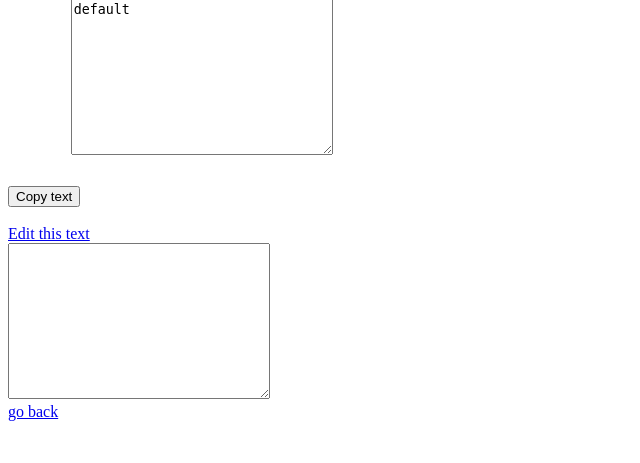
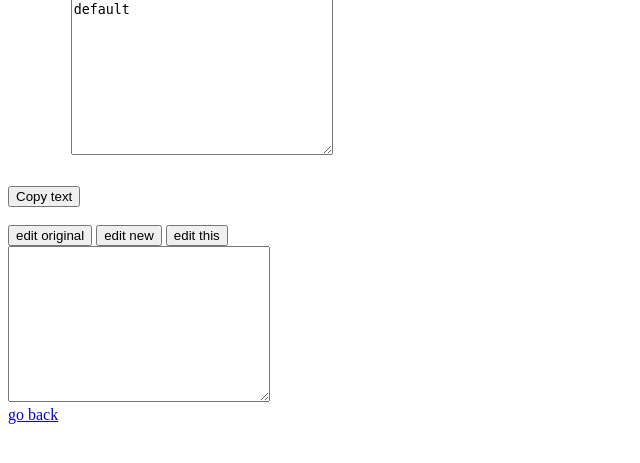
Before and after one commit to MayankMittal02/Textutils, a Django app: page /analyze in a window 1280 px wide. Shown: the part 112-575 px from the top of the page, without its empty margins (0-640 px from the left). Run offline with Django 4.2, Linux system fonts and the light colour scheme.

Commit message:
version 2

```diff
--- a/mysite/settings.py
+++ b/mysite/settings.py
@@ -121,3 +121,7 @@ STATIC_URL = 'static/'
 # https://docs.djangoproject.com/en/4.2/ref/settings/#default-auto-field
 
 DEFAULT_AUTO_FIELD = 'django.db.models.BigAutoField'
+
+STATICFILES_DIRS = [
+    BASE_DIR,"static"
+]
--- a/mysite/urls.py
+++ b/mysite/urls.py
@@ -27,4 +27,5 @@ urlpatterns = [
     # path('spaceremover' , views.spaceremover , name='spaceremover'),
     # path('charcount' , views.charcount , name='charcount'),
     path('analyze' , views.analyze , name="analyze"),
+    path('reedit' , views.reedit , name="editthis"),
 ]
--- a/mysite/views.py
+++ b/mysite/views.py
@@ -77,6 +77,11 @@ def check_grammar(s: str) -> str:
     return s2
 
 
+Dict = {}
+text = "mayank"
+text2 = ""
+
+
 def analyze(request):
     removepunc = request.GET.get("removepunc", "off")
     cap = request.GET.get("capitalise", "off")
@@ -87,7 +92,8 @@ def analyze(request):
     checkbrackets = request.GET.get("checkbrackets", "off")
     checkgrammer = request.GET.get("checkgrammar", "off")
 
-    Dict = {"finaltext": text, "tc": ""}
+    # Dict = {"finaltext": text, "tc": ""}
+    Dict["finaltext"] = text
     che = ""
     text2 = text
 
@@ -116,6 +122,35 @@ def analyze(request):
         che = che + check_grammar(text2)
     Dict["finaltext"] = text2
     Dict["tc"] = che
-    Dict["originaltext"] = text
+    # Dict["originaltext"] = text
 
     return render(request, "ans.html", Dict)
+
+
+def reedit(request):
+
+    edit_this = request.GET.get("editthis", "off")
+    # edit_this = 3
+    edit_original = request.GET.get("editoriginal", "off")
+    edit_new = request.GET.get("editnew", "off")
+
+    # print(edit_new + edit_original + edit_this)
+
+
+    print(edit_this)
+    # print(2)
+
+
+    # if edit_this == "edit this":
+    #     Dict["newtext"] = text2
+    #     edit_this = "off"
+    # elif edit_original == "edit original":
+    #     Dict["newtext"] = text
+    #     edit_original = "off"
+    # elif edit_new == "edit new":
+    #     Dict["newtext"] = ""
+    #     edit_new = "off"
+
+
+
+    return render(request, "ans.html", Dict)
--- /dev/null
+++ b/static/index.js
@@ -0,0 +1,2 @@
+// document.getElementById('myInput').value = "10";
+alert("hi");
--- a/static/index2.js
+++ b/static/index2.js
@@ -1 +1,12 @@
-alert("hi");
+document.getElementById('editthis').addEventListener("click" , function(){
+    // alert("ok");
+    // document.getElementById('myInput').value = "20";
+
+    // var data = document.getElementById('editthis');
+    // document.getElementById('myOutput').value = data.value;
+
+
+
+})
+
+alert("ok");
--- a/templates/ans.html
+++ b/templates/ans.html
@@ -8,6 +8,7 @@
 </head>
 
 <body>
+
     <h1>your text is</h1><br>
 
 
@@ -37,13 +38,26 @@
             }
         </script>
     </div>
-<br>
+    <br>
 
-    <a href="/"> Edit this text
-        <script>
-            document.getElementById('myInput').value = "10";
-        </script>
-    </a>
+    <!-- <a href="/">
+        <button id="editthis">Edit this text</button>
+    </a> -->
+
+    <!-- <button id="editthis" action ="reedit">edit this</button> -->
+
+    <form action="reedit">
+
+
+        <button type="submit" name="editoriginal" value="edit original"> edit original</button>
+        <button type="submit" name="editnew" value="edit new"> edit new</button>
+        <button type="submit" name="editthis" value="edit this"> edit this</button>
+
+        <!-- <button type="submit" name ="editthis" value="edit this"> edit this</button> -->
+
+    </form>
+
+
 
     <div>
         <textarea name="" id="" cols="30" rows="10">{{tc}}</textarea>
@@ -51,6 +65,7 @@
 
     <a href="/"> go back</a>
 
+    <script src="/static/index2.js"></script>
 
 
 </body>
```
Also changed, not shown: mysite/practise.py (+3 -5 lines), templates/index.html (+7 -1 lines), db.sqlite3.
